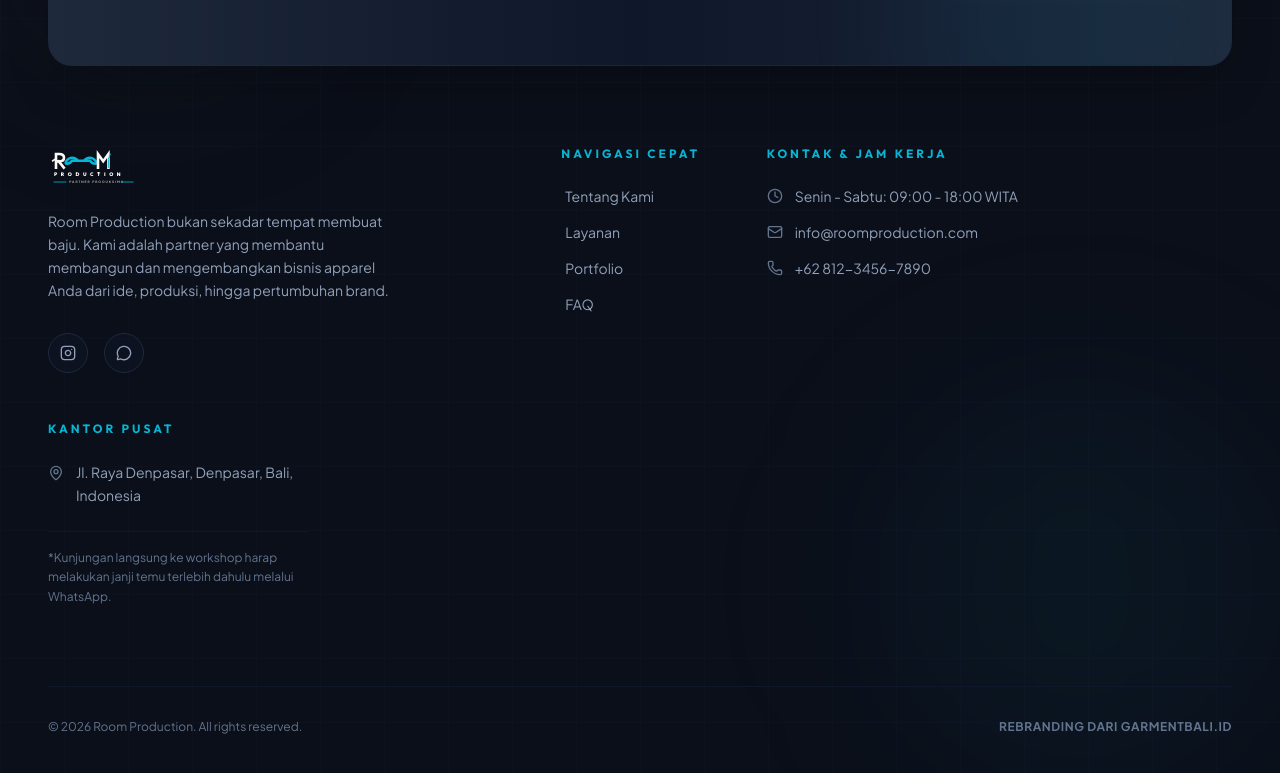
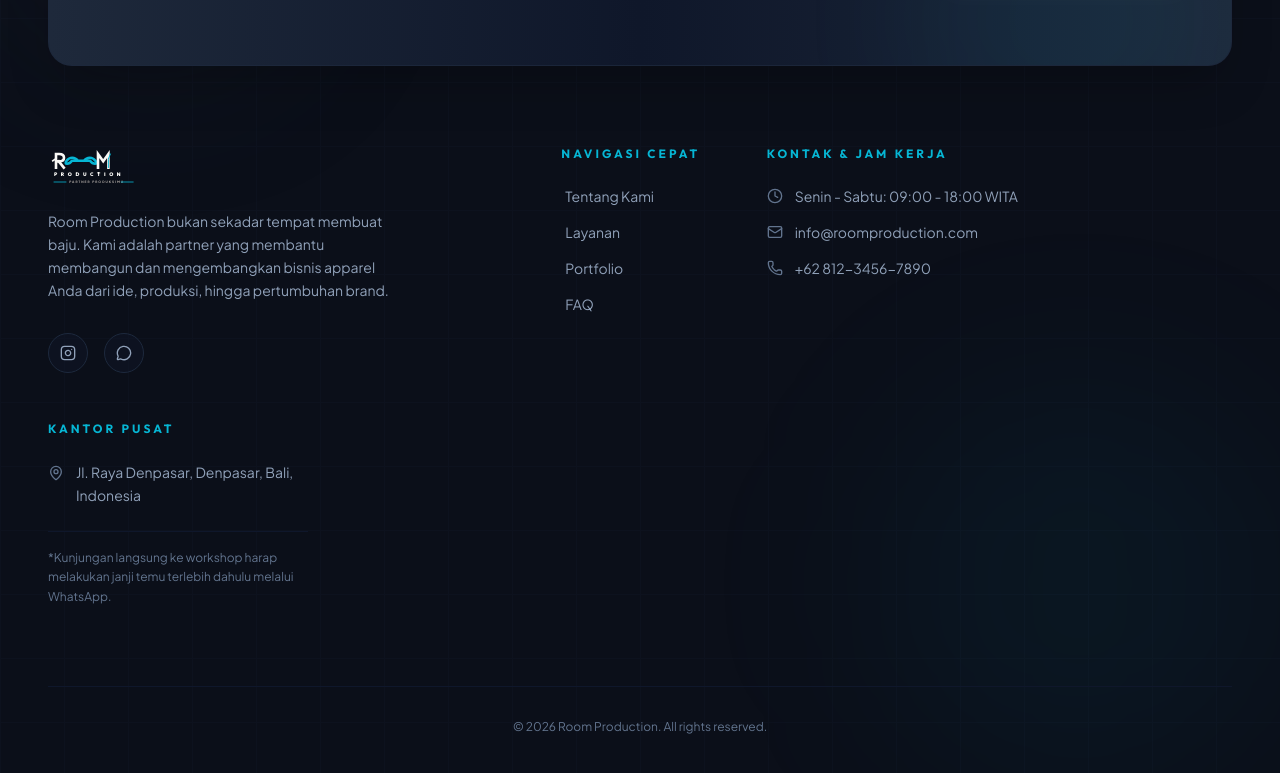
Before and after one commit to Feek18/room_production_app, a Next.js app: page / in a window 1280 px wide. Shown: the part 8927-9700 px from the top of the page. Built offline with nearby package versions, Linux system fonts and the light colour scheme.

Commit message:
feat: add site footer component & language context provider

```diff
--- a/components/layout/Footer.tsx
+++ b/components/layout/Footer.tsx
@@ -188,15 +188,11 @@ export default function Footer() {
         </div>
 
         {/* Bottom Copyright Area */}
-        <div className="border-t border-slate-900 pt-8 flex flex-col sm:flex-row justify-between items-center gap-4">
+        <div className="flex justify-center items-center border-t border-slate-900 pt-8 flex flex-col sm:flex-row justify-between items-center gap-4">
           <span className="font-sans text-xs text-slate-500">
             &copy; {new Date().getFullYear()} Room Production. All rights reserved.
           </span>
-          <span className="font-sans text-xs text-slate-500 font-bold uppercase tracking-wider">
-            {t("foot.rebrand")}
-          </span>
         </div>
-
       </div>
     </footer>
   );
--- a/context/LanguageContext.tsx
+++ b/context/LanguageContext.tsx
@@ -144,7 +144,7 @@ const translations = {
     "foot.nav": "Navigasi Cepat",
     "foot.hq": "Kantor Pusat",
     "foot.notice": "*Kunjungan langsung ke workshop harap melakukan janji temu terlebih dahulu melalui WhatsApp.",
-    "foot.rebrand": "Rebranding dari Garmentbali.id"
+    // "foot.rebrand": "Rebranding dari Garmentbali.id"
   },
   en: {
     // Navbar
@@ -269,7 +269,7 @@ const translations = {
     "foot.nav": "Quick Navigation",
     "foot.hq": "Headquarters",
     "foot.notice": "*Direct workshop visits require a prior appointment via WhatsApp.",
-    "foot.rebrand": "Rebranded from Garmentbali.id"
+    // "foot.rebrand": "Rebranded from Garmentbali.id"
   }
 };
 
```
